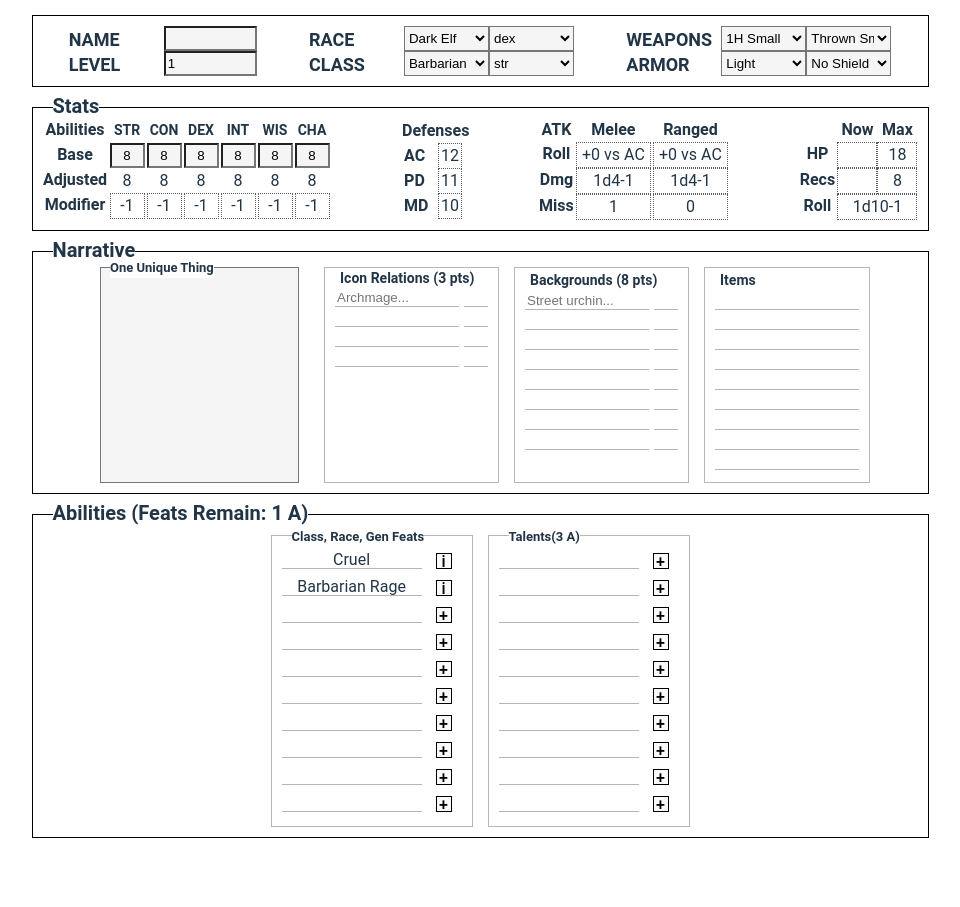
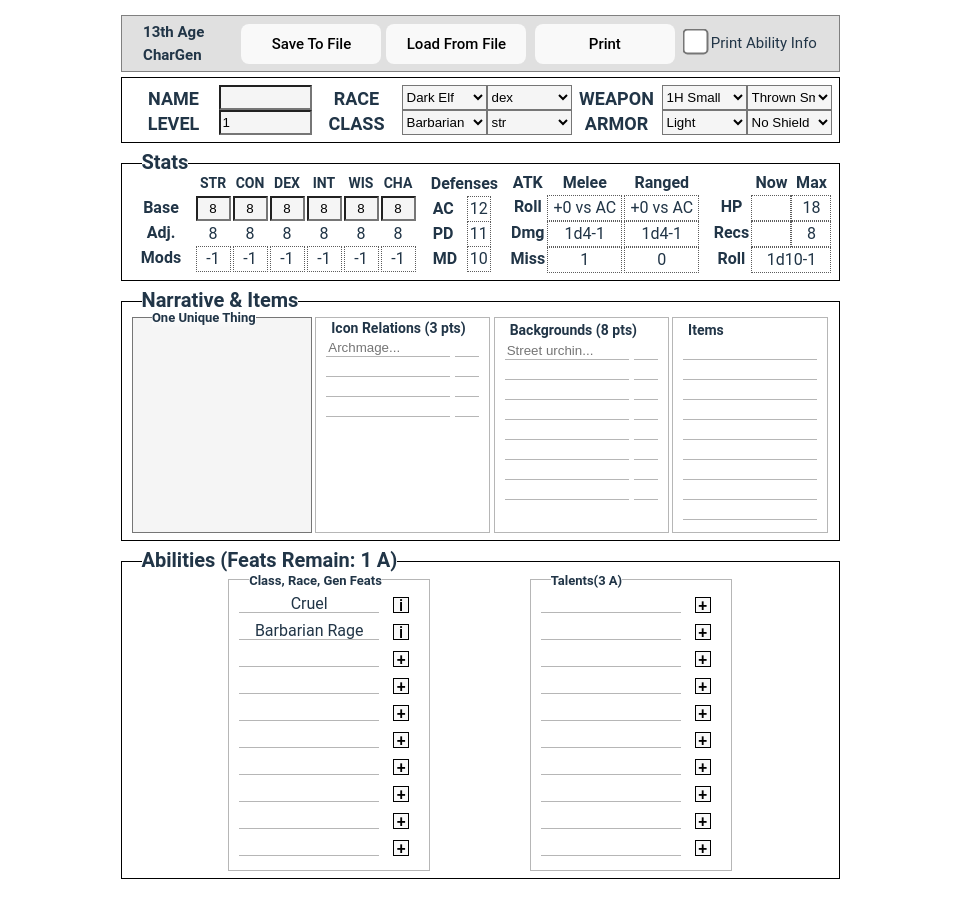
Before and after one commit to Xenrathe/React-FormGen, a React (Vite) app: page / in a window 1280 px wide. Shown: the whole page, without its empty margins (160-1120 px from the left). Before the commit the page ends 866 px from the top, so only its background shows below. Built offline with nearby package versions, Linux system fonts and the light colour scheme.

Commit message:
Add navbar and basic print functionality (as well as adjust layout for better fit)

```diff
--- a/src/App.css
+++ b/src/App.css
@@ -8,43 +8,30 @@
   src: url(./assets/Dragon-Fire.ttf);
 }
 
+@media print {
+  @page {
+    size: letter;
+    margin: 0.5in;
+  }
+
+  body, html {
+    width: 100%;
+    max-width: 8in;
+    height: auto;
+    margin: 0 auto;
+  }
+
+  .no-print {
+    display: none !important;
+  }
+}
+
 body {
   display: flex;
   align-items: start;
   justify-content: center;
   font-family: "Roboto";
   margin-top: 15px;
-}
-
-.barracks {
-  text-align: center;
-  margin: 20px;
-}
-
-.character-list {
-  margin: 20px 0;
-}
-
-.character-button {
-  display: block;
-  margin: 10px auto;
-  padding: 10px 20px;
-  font-size: 16px;
-  cursor: pointer;
-}
-
-.new-character-button {
-  padding: 10px 20px;
-  font-size: 18px;
-  background-color: #007bff;
-  color: #fff;
-  border: none;
-  cursor: pointer;
-  border-radius: 5px;
-}
-
-.new-character-button:hover {
-  background-color: #0056b3;
 }
 
 input[type="number"]::-webkit-inner-spin-button,
--- a/src/App.jsx
+++ b/src/App.jsx
@@ -3,48 +3,12 @@ import "./App.css";
 import CharSheet from "./CharSheetComponents/CharSheet.jsx";
 
 function App() {
-  /*
-  const [characters, setCharacters] = useState([]);
-
-  // Load characters from LocalStorage on component mount
-  useEffect(() => {
-    const storedCharacters =
-      JSON.parse(localStorage.getItem("lancerCharacters")) || [];
-    setCharacters(storedCharacters);
-  }, []);
-
-  // Handle creating a new character
-  const handleNewCharacter = () => {
-    const newCharacter = {
-      id: Date.now(),
-      name: `Character ${characters.length + 1}`,
-    };
-    const updatedCharacters = [...characters, newCharacter];
-    setCharacters(updatedCharacters);
-    localStorage.setItem("lancerCharacters", JSON.stringify(updatedCharacters));
-  };
 
   return (
-    <div className="barracks">
-      <h1>Barracks</h1>
-      <div className="character-list">
-        {characters.length > 0 ? (
-          characters.map((character) => (
-            <button key={character.id} className="character-button">
-              {character.name}
-            </button>
-          ))
-        ) : (
-          <p>No characters created yet.</p>
-        )}
-      </div>
-      <button className="new-character-button" onClick={handleNewCharacter}>
-        New Character
-      </button>
-    </div>
-  );*/
-
-  return <CharSheet />;
+    <>
+      <CharSheet />
+    </>
+  );
 }
 
 export default App;
--- a/src/CharSheetComponents/AbilitiesBlock.jsx
+++ b/src/CharSheetComponents/AbilitiesBlock.jsx
@@ -233,7 +233,7 @@ function LinedInputsWithBtn({
         <span className="lined-input">
           {title + highestTierLetter + spellLevelAddon}
         </span>
-        <div className="buttons">
+        <div className="buttons no-print">
           {item ? (
             removable && (
               <button
--- a/src/CharSheetComponents/BasicsBlock.jsx
+++ b/src/CharSheetComponents/BasicsBlock.jsx
@@ -181,7 +181,7 @@ function BasicsBlock({ basicsData, setBasicsData }) {
       </div>
       <div id="weapons-armor">
         <div id="weapons-div" className="input-set">
-          <label>WEAPONS</label>
+          <label>WEAPON</label>
           <select
             name="melee"
             id="melee"
--- a/src/CharSheetComponents/CharSheet.css
+++ b/src/CharSheetComponents/CharSheet.css
@@ -1,8 +1,7 @@
 .input-group {
   border: 1px black solid;
-  padding: 10px;
+  padding: 7px;
   margin-bottom: 20px;
-  width: 875px;
   position: relative;
 }
 
@@ -22,6 +21,14 @@
   top: -9px;
   left: 20px;
   background-color: white;
+}
+
+#one-unique-thing .subtitle-label {
+  background: linear-gradient(180deg, rgba(255,255,255,1) 30%, rgb(245, 245, 245) 100%);
+}
+
+#one-unique-thing:hover .subtitle-label {
+  background: linear-gradient(180deg, rgba(255,255,255,1) 30%, rgb(235, 235, 235) 100%);
 }
 
 .input-error {
@@ -46,9 +53,10 @@
 }
 
 .input-set label {
-  width: 95px;
+  min-width: 90px;
   font-weight: bold;
   font-size: 18px;
+  text-align: center;
 }
 
 #basics input,
@@ -68,8 +76,7 @@
 #narrativeblock,
 #abilitiesblock {
   display: flex;
-  justify-content: center;
-  gap: 15px;
+  justify-content: space-evenly;
 }
 
 #abilityscores {
@@ -250,6 +257,10 @@
   position: relative;
 }
 
+#narrativeblock #one-unique-thing {
+  padding: 0px;
+}
+
 #narrativeblock .narrative-input {
   box-sizing: border-box;
   height: 216px;
@@ -265,6 +276,7 @@
   line-height: 1.5;
   overflow: hidden;
   resize: none;
+  width: 180px;
 }
 
 #icon-relationships {
@@ -275,7 +287,7 @@
 }
 
 #narrativeblock #items .lined-input {
-  width: 140px;
+  width: 130px;
 }
 
 #abilitiesblock .abilities-input {
--- a/src/CharSheetComponents/CharSheet.jsx
+++ b/src/CharSheetComponents/CharSheet.jsx
@@ -5,6 +5,7 @@ import { useState, useEffect } from "react";
 import { Character } from "../Character.js";
 import NarrativeBlock from "./NarrativeBlock.jsx";
 import AbilitiesBlock from "./AbilitiesBlock.jsx";
+import Navbar from "./Navbar.jsx";
 
 function CharSheet() {
   // INDIVIDUAL COMPONENT DATA SETS //
@@ -129,6 +130,12 @@ function CharSheet() {
 
   // ACTUAL DOM STUFF
   return (
+    <>
+      <Navbar
+      onSave={() => console.log("Save clicked!")}
+      onLoad={() => console.log("Load clicked!")}
+      onPrint={() => window.print()}
+      />
       <div className="charsheet">
         <BasicsBlock basicsData={basicsBlock} setBasicsData={setBasicsBlock} />
         <StatBlock
@@ -147,6 +154,7 @@ function CharSheet() {
           setAbilitiesBlock={setAbilitiesBlock}
         />
       </div>
+    </>
   );
 }
 
--- a/src/CharSheetComponents/NarrativeBlock.jsx
+++ b/src/CharSheetComponents/NarrativeBlock.jsx
@@ -104,7 +104,6 @@ function NarrativeBlock({ character, narrativeBlock, setNarrativeBlock }) {
       newItems.push(item);
     }
 
-    console.log(newItems);
     setNarrativeBlock({ ...narrativeBlock, items: newItems });
   };
 
@@ -147,7 +146,7 @@ function NarrativeBlock({ character, narrativeBlock, setNarrativeBlock }) {
 
   return (
     <div id="narrativeblock" className="input-group">
-      <div className="title-label">Narrative</div>
+      <div className="title-label">Narrative & Items</div>
       <div id="one-unique-thing" className="narrative-input">
         <label className="subtitle-label">One Unique Thing</label>
         <textarea
--- /dev/null
+++ b/src/CharSheetComponents/Navbar.css
@@ -0,0 +1,41 @@
+.navbar {
+  display: flex;
+  min-width: 100%;
+  box-sizing: border-box;
+  padding: 5px 3%;
+  margin-bottom: 5px;
+  justify-content: space-between;
+  align-items: center;
+  background-color: rgb(224, 224, 224);
+  border: solid 1px rgb(128, 128, 128);
+}
+
+.navbar #nav-title {
+  font-weight: bold;
+  font-size: 15px;
+  width: 90px;
+}
+
+.navbar div {
+  display: flex;
+  align-items: center;
+  gap: 5px;
+}
+
+.navbar button {
+  width: 140px;
+  height: 40px;
+  display: flex;
+  align-items: center;
+  justify-content: center;
+  font-size: 15px;
+}
+
+.navbar .checkbox-container {
+  font-size: 15px;
+}
+
+.navbar input[type="checkbox"] {
+  margin: 0px 9px;
+  transform: scale(2);
+}
--- /dev/null
+++ b/src/CharSheetComponents/Navbar.jsx
@@ -0,0 +1,28 @@
+import { useState } from "react";
+import "./Navbar.css";
+
+export default function Navbar({ onSave, onLoad, onPrint }) {
+  const [extraInfo, setExtraInfo] = useState(false);
+
+  return (
+    <nav className="navbar no-print">
+      <span id="nav-title">13th Age CharGen</span>
+      <div id="save-load">
+        <button onClick={onSave}>Save To File</button>
+        <button onClick={onLoad}>Load From File</button>
+      </div>
+      <div id="print">
+        <button onClick={onPrint}>Print</button>
+
+        <label className="checkbox-container">
+          <input
+            type="checkbox"
+            checked={extraInfo}
+            onChange={() => setExtraInfo((prev) => !prev)}
+          />
+          Print Ability Info
+        </label>
+      </div>
+    </nav>
+  );
+}
--- a/src/CharSheetComponents/StatBlock.jsx
+++ b/src/CharSheetComponents/StatBlock.jsx
@@ -14,7 +14,7 @@ function StatBlock({ character, statBlock, setStatBlock }) {
       <div className="title-label">Stats</div>
       <div id="abilityscores">
         <div className="titles abrow">
-          <strong>Abilities</strong>
+          <strong></strong>
           <label htmlFor="str">STR</label>
           <label htmlFor="con">CON</label>
           <label htmlFor="dex">DEX</label>
@@ -74,7 +74,7 @@ function StatBlock({ character, statBlock, setStatBlock }) {
           />
         </div>
         <div id="scores-adj" className="abrow">
-          <strong>Adjusted</strong>
+          <strong>Adj.</strong>
           <span>{character.abilityScores.str}</span>
           <span>{character.abilityScores.con}</span>
           <span>{character.abilityScores.dex}</span>
@@ -83,7 +83,7 @@ function StatBlock({ character, statBlock, setStatBlock }) {
           <span>{character.abilityScores.cha}</span>
         </div>
         <div id="modifiers" className="abrow">
-          <strong>Modifier</strong>
+          <strong>Mods</strong>
           <span>{character.abilityModifiers.str}</span>
           <span>{character.abilityModifiers.con}</span>
           <span>{character.abilityModifiers.dex}</span>
```
Lines whose indentation alone changed are shown as unchanged.
